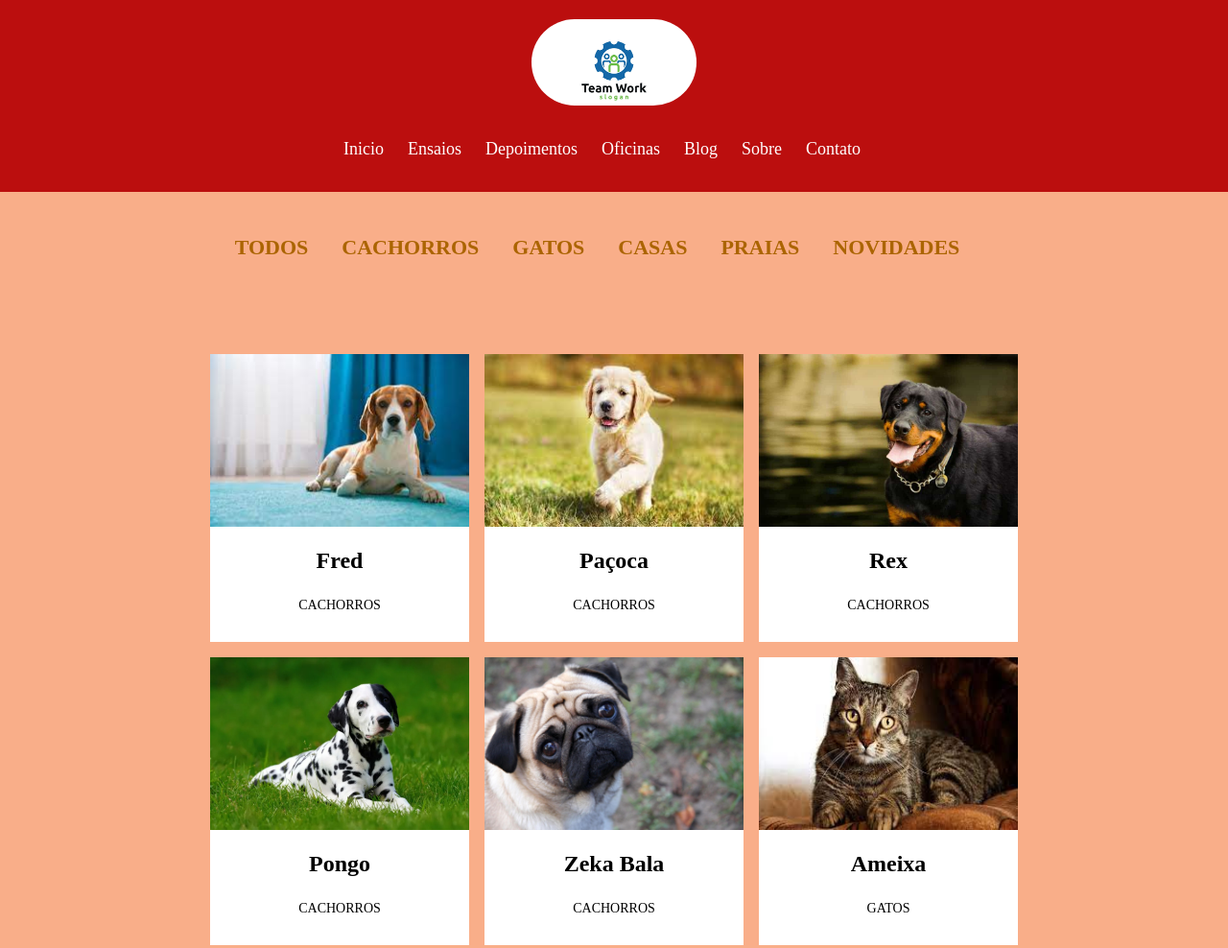
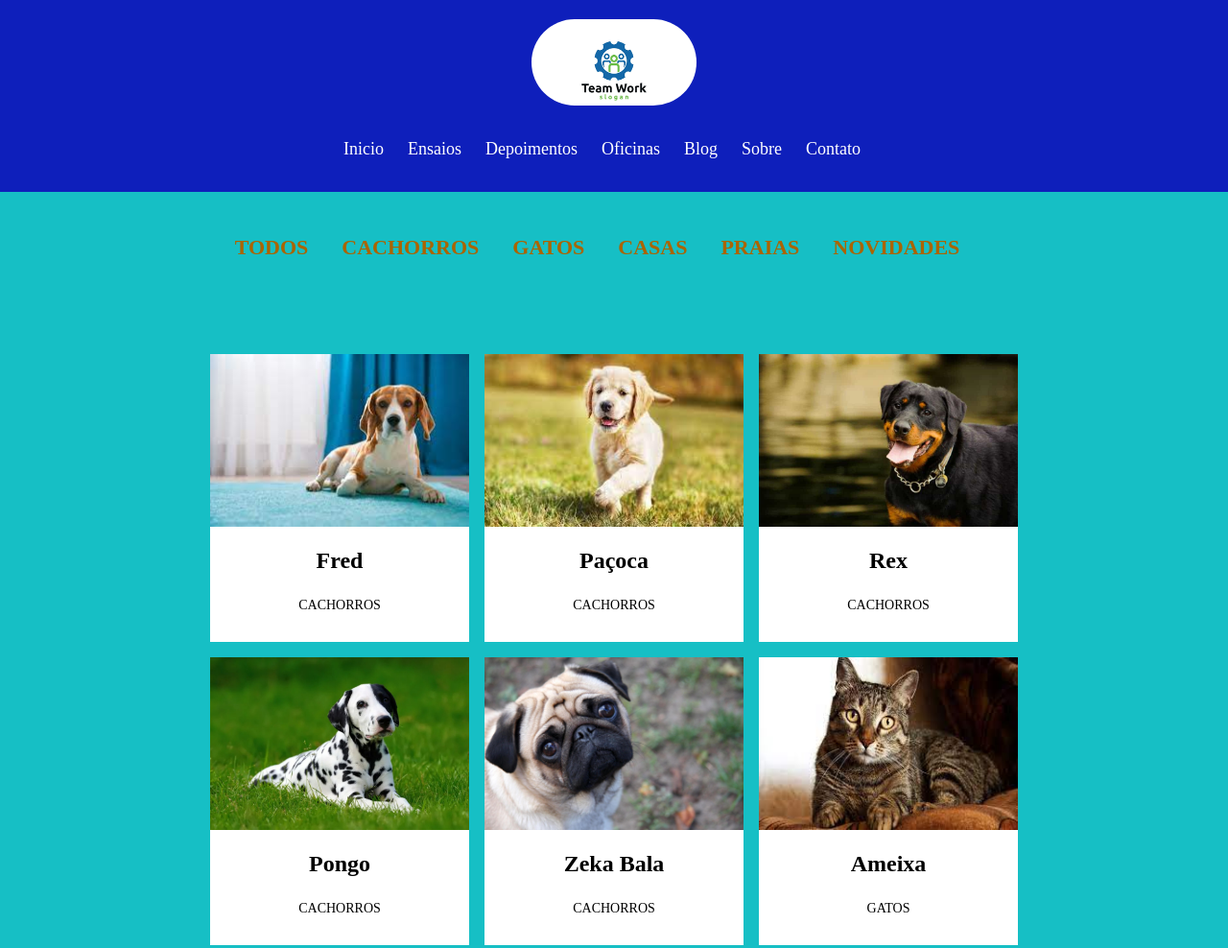
Before and after one commit to Kaiquex11/SITE-PORTFOLIO-DE-FOTOS, a plain HTML site: page index.html in a window 1280 px wide. Shown: the top 988 px of the page at 96% size. Drawn offline with Linux system fonts and the light colour scheme.

Commit message:
Ajuste do trabalho

```diff
--- a/estilo.css
+++ b/estilo.css
@@ -7,7 +7,7 @@ body
 
 header
 {
-    background-color: rgb(187, 14, 14);
+    background-color: rgb(14, 31, 187);
     display: flex;
     flex-direction: column;
     align-items: center;
@@ -40,7 +40,7 @@ header ul li a
 
 .container
 {
-    background-color: rgb(249, 174,137);
+    background-color: rgb(22, 191, 197);
 }
 
 nav ul
--- a/responsividade.css
+++ b/responsividade.css
@@ -8,7 +8,7 @@
     }
 }
 
-@media(max-width: 572px)
+@media(max-width: 723px) and (min-width:320px)
 {
     .fotos
     {
```
